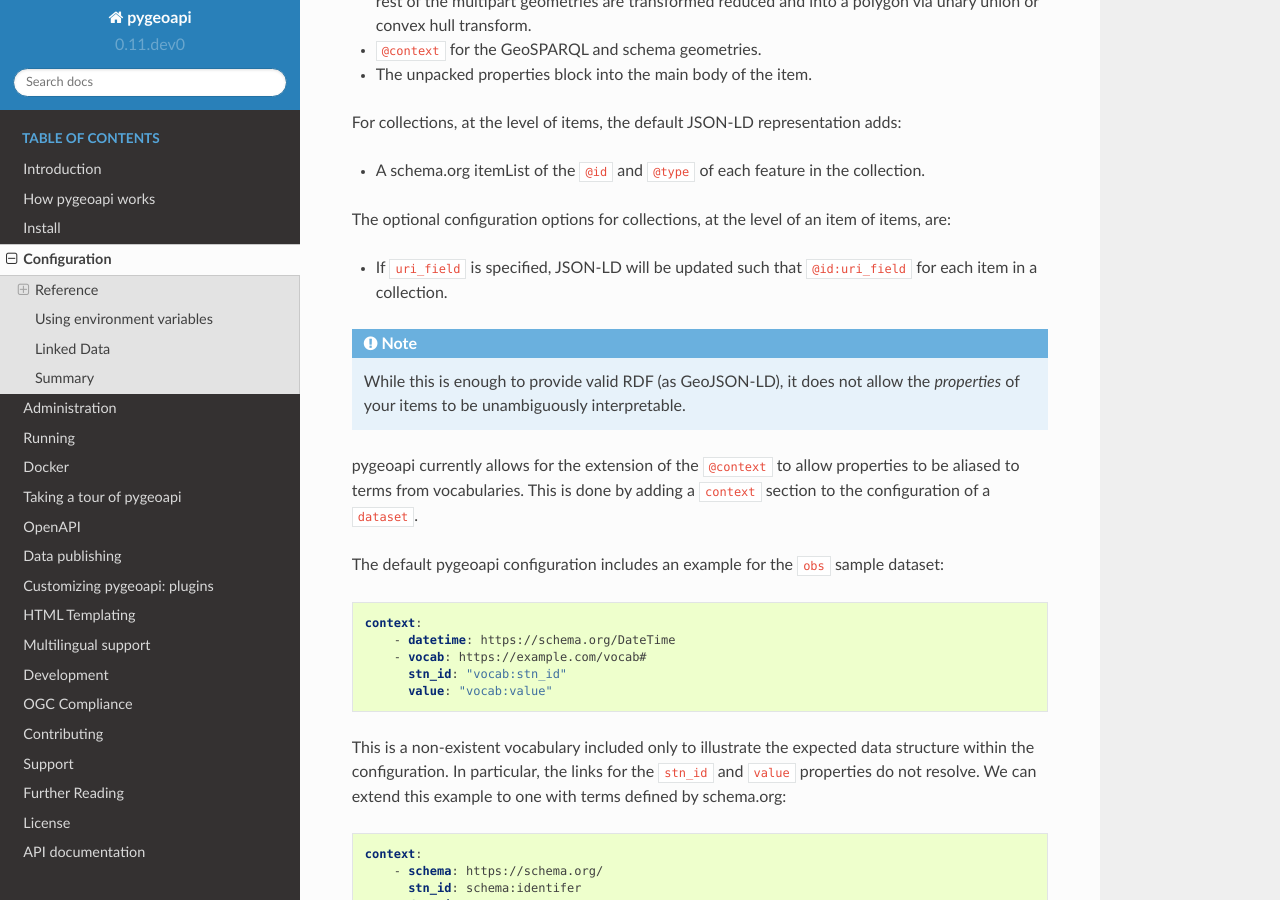
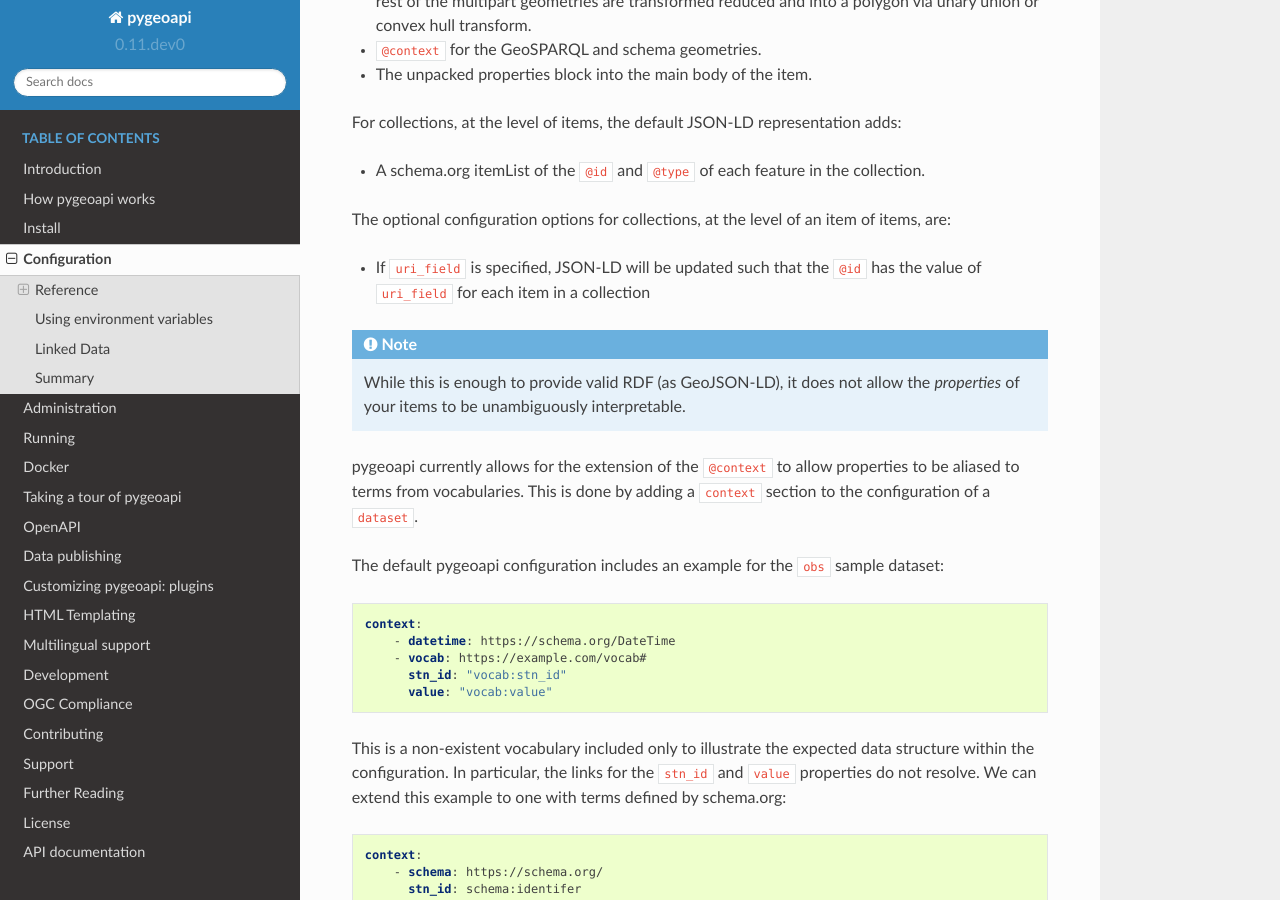
Before and after one commit to geopython/pygeoapi, a Sphinx documentation site: the page built from docs/source/configuration.rst, in a window 1280 px wide and 900 px high, scrolled down 4681 px. Built offline with Sphinx 7.4.7 and the Read the Docs theme 2.0.0, drawn with Linux system fonts in a browser that asks for light colours.

Commit message:
Update expanation of uri_field

```diff
--- a/docs/source/configuration.rst
+++ b/docs/source/configuration.rst
@@ -250,8 +250,7 @@ For collections, at the level of items, the default JSON-LD representation adds:
 
 The optional configuration options for collections, at the level of an item of items, are:
 
-- If ``uri_field`` is specified, JSON-LD will be updated such that ``@id:uri_field`` for each item in a collection.
-
+- If ``uri_field`` is specified, JSON-LD will be updated such that the ``@id`` has the value of ``uri_field`` for each item in a collection
 .. note::
    While this is enough to provide valid RDF (as GeoJSON-LD), it does not allow the *properties* of your items to be
    unambiguously interpretable.
```
